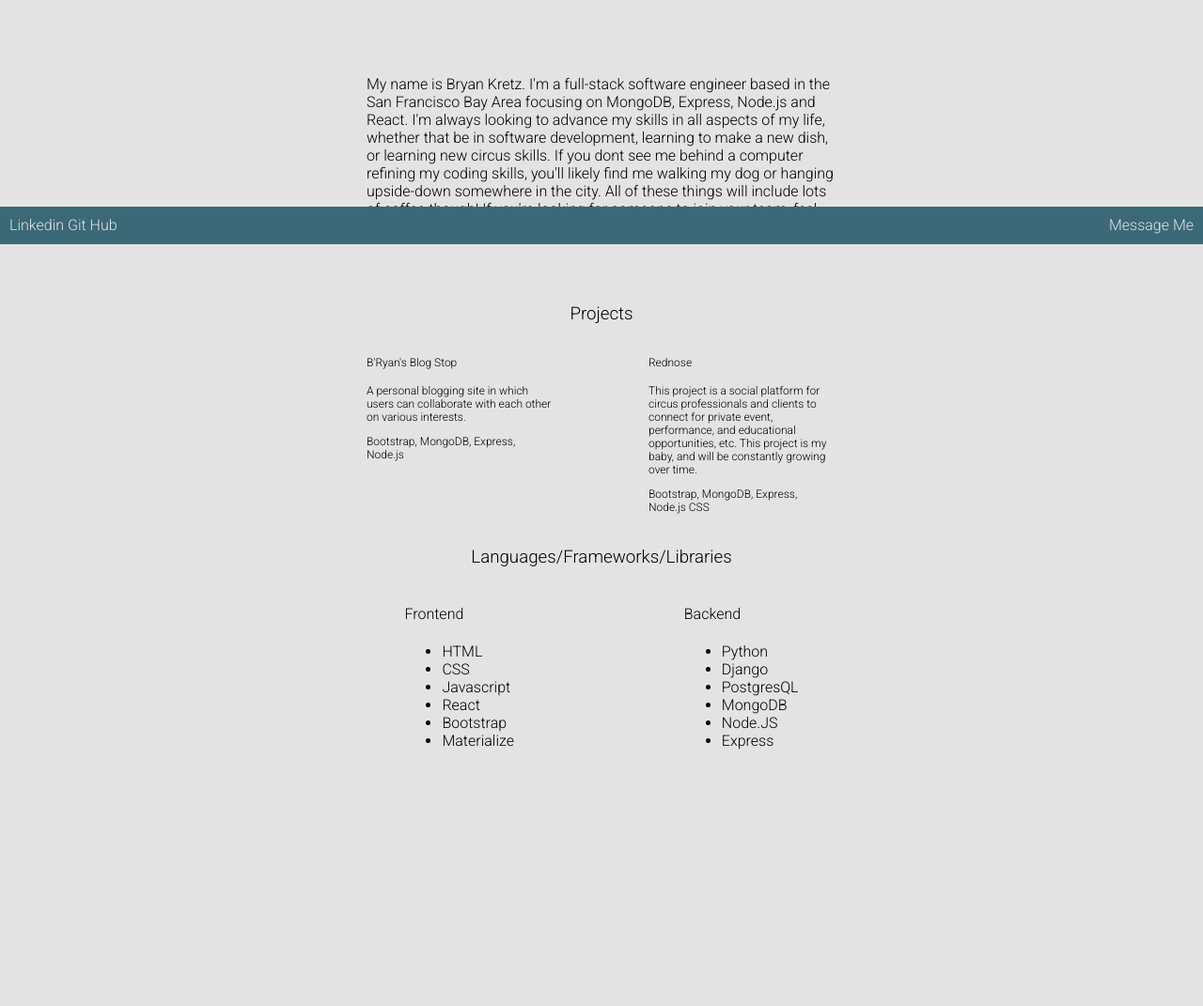
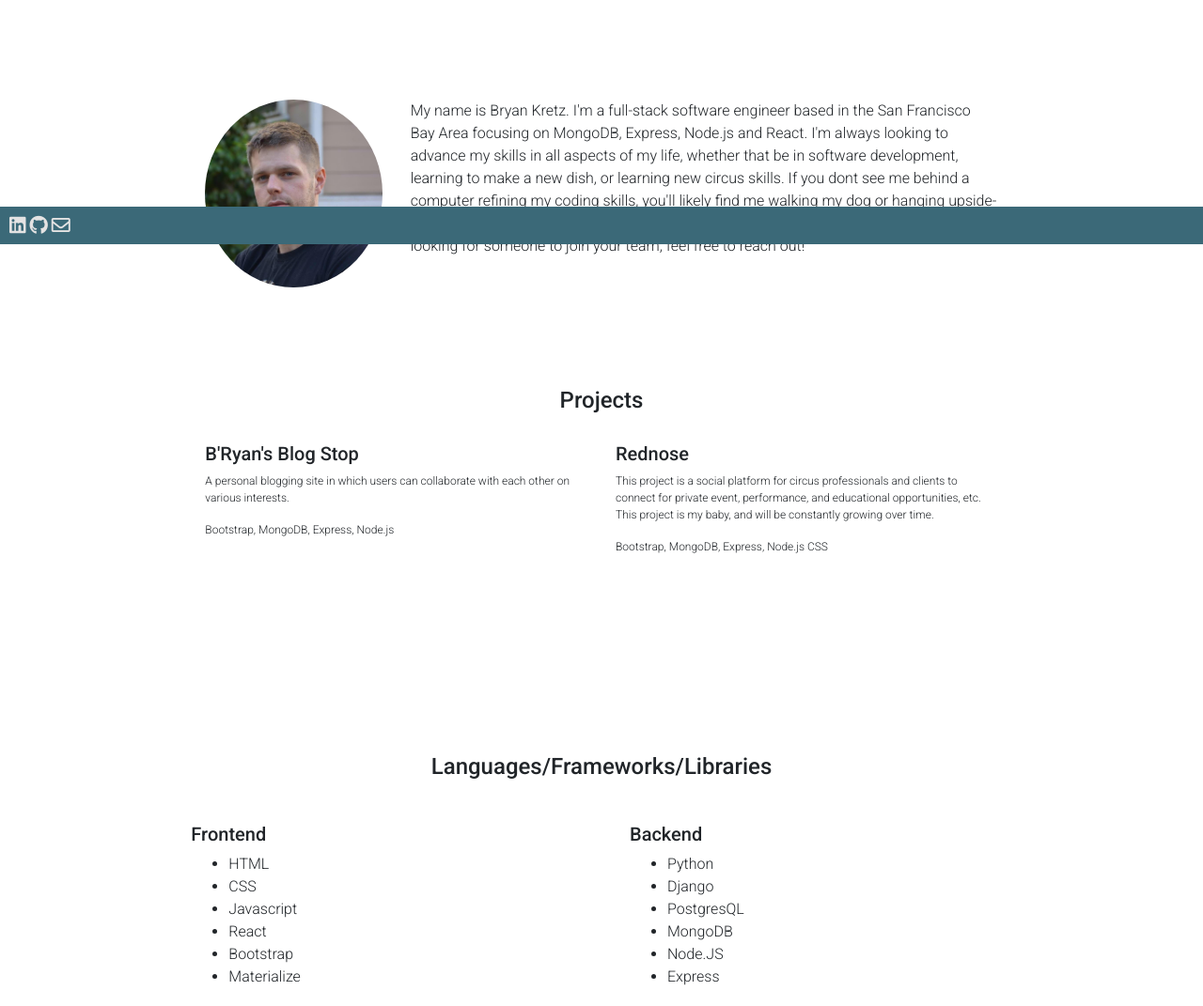
Before and after one commit to kretzbryan/portfolio, a plain HTML site: page index.html in a window 1280 px wide. Shown: the part 540-1611 px from the top of the page at 94% size. Before the commit the page ends 1354 px from the top, so only its background shows below. Drawn offline with nearby package versions, Linux system fonts and the light colour scheme.

Commit message:
organization of page

```diff
--- a/index.html
+++ b/index.html
@@ -3,6 +3,12 @@
 <head>
     <link rel="stylesheet" href="styles/main.css">
     <link href="https://fonts.googleapis.com/css2?family=Roboto:wght@300;400;500;700&display=swap" rel="stylesheet">
+    <link rel="stylesheet" href="https://stackpath.bootstrapcdn.com/bootstrap/4.5.0/css/bootstrap.min.css" integrity="sha384-9aIt2nRpC12Uk9gS9baDl411NQApFmC26EwAOH8WgZl5MYYxFfc+NcPb1dKGj7Sk" crossorigin="anonymous">
+    <link rel="stylesheet" href="https://use.fontawesome.com/releases/v5.14.0/css/all.css" integrity="sha384-HzLeBuhoNPvSl5KYnjx0BT+WB0QEEqLprO+NBkkk5gbc67FTaL7XIGa2w1L0Xbgc" crossorigin="anonymous">
+    <script src="https://code.jquery.com/jquery-3.5.1.slim.min.js" integrity="sha384-DfXdz2htPH0lsSSs5nCTpuj/zy4C+OGpamoFVy38MVBnE+IbbVYUew+OrCXaRkfj" crossorigin="anonymous"></script>
+    <script src="https://cdn.jsdelivr.net/npm/popper.js@1.16.0/dist/umd/popper.min.js" integrity="sha384-Q6E9RHvbIyZFJoft+2mJbHaEWldlvI9IOYy5n3zV9zzTtmI3UksdQRVvoxMfooAo" crossorigin="anonymous"></script>
+    <script src="https://stackpath.bootstrapcdn.com/bootstrap/4.5.0/js/bootstrap.min.js" integrity="sha384-OgVRvuATP1z7JjHLkuOU7Xw704+h835Lr+6QL9UvYjZE3Ipu6Tp75j7Bh/kR0JKI" crossorigin="anonymous"></script>
+
     <meta charset="UTF-8">
     <meta name="viewport" content="width=device-width, initial-scale=1.0">
     <title>Document</title>
@@ -11,32 +17,33 @@
     <header class="header__nav">
         <p class='page__title'>Bryan Kretz | Software Engineer</p>
         <div class="nav__container">
-            <a href="#about">About Me</a>
-            <a href="#projects">Projects</a>
-            <a href="#resume">Resume</a>
+            <a class='nav-link' href="#about">About Me</a>
+            <a class='nav-link' href="#projects">Projects</a>
+            <a class='nav-link' href="#resume">Resume</a>
         </div>
     </header>
     <img class='landscape' src="images/sf-landscape.jpg" alt="">
-    <section class="about__container">
-        <p id='about'>My name is Bryan Kretz. I'm a full-stack software engineer based in the San Francisco Bay Area focusing on MongoDB, Express, Node.js and React. I'm always looking to advance my skills in all aspects of my life, whether that be in software development, learning to make a new dish, or learning new circus skills. If you dont see me behind a computer refining my coding skills, you'll likely find me walking my dog or hanging upside-down somewhere in the city. All of these things will include lots of coffee though! If you're looking for someone to join your team, feel free to reach out!</p>
+    <section class="row about__container" id='about'>
+        <img class='col-2 headshot' src="images/headshot.jpg" alt="">
+        <p class='col-6' >My name is Bryan Kretz. I'm a full-stack software engineer based in the San Francisco Bay Area focusing on MongoDB, Express, Node.js and React. I'm always looking to advance my skills in all aspects of my life, whether that be in software development, learning to make a new dish, or learning new circus skills. If you dont see me behind a computer refining my coding skills, you'll likely find me walking my dog or hanging upside-down somewhere in the city. All of these things will include lots of coffee though! If you're looking for someone to join your team, feel free to reach out!</p>
     </section>
-    <h3 class='section__title'>Projects</h3>
-    <section class="project__container">
-    <div class="project__card">
-        <h4>B'Ryan's Blog Stop</h4>
+    <h4 id='projects'class='section__title'>Projects</h4>
+    <section class="project__container row">
+    <div class="col-4 project__card">
+        <h5>B'Ryan's Blog Stop</h5>
         <p>A personal blogging site in which users can collaborate with each other on various interests.</p>
         <p>Bootstrap, MongoDB, Express, Node.js</p>
     </div>
-    <div class="project__card">
-        <h4>Rednose</h4>
+    <div class="col-4 project__card">
+        <h5>Rednose</h5>
         <p>This project is a social platform for circus professionals and clients to connect for private event, performance, and educational opportunities, etc. This project is my baby, and will be constantly growing over time. </p>
         <p>Bootstrap, MongoDB, Express, Node.js CSS</p>
     </div>
     </section>
-    <h3 class="section__title"> Languages/Frameworks/Libraries </h3>
-    <section class="skill__container">
-        <div class="skill__card">
-            <h4>Frontend</h4>
+    <h4 class="section__title"> Languages/Frameworks/Libraries </h4>
+    <section class="row skill__container">
+        <div class="col-4 skill__card">
+            <h5>Frontend</h5>
             <ul>
                 <li>HTML</li>
                 <li>CSS</li>
@@ -46,8 +53,8 @@
                 <li>Materialize</li>
             </ul>
         </div>
-        <div class="skill__card">
-            <h4>Backend</h4>
+        <div class="col-4 skill__card">
+            <h5>Backend</h5>
             <ul>
                 <li>Python</li>
                 <li>Django</li>
@@ -61,16 +68,16 @@
 
     <footer class='footer__nav'>
         <div class="external__link__container">
-            <a href="https://www.linkedin.com/in/bryan-kretz/" class="external__link" target="_blank">Linkedin</a>
-            <a href="https://github.com/kretzbryan" class="external__link" target="_blank">Git Hub</a>
+            <a href="https://www.linkedin.com/in/bryan-kretz/" class="external__link" target="_blank">
+                <i class="fab fa-linkedin"></i>
+            </a>
+            <a href="https://github.com/kretzbryan" class="external__link" target="_blank">
+                <i class="fab fa-github"></i>
+            </a>
+            <a href="mailto:kretzbryan@gmail.com" class="external__link" target="_blank">
+                <i class="far fa-envelope"></i>
+            </a>
         </div>
-        <form class='message__form' action="#">
-            <label for="email">Email Address:</label>
-            <input type="text" name="email">
-            <label for="message">Message:</label>
-            <textarea name="message" cols="30" rows="10"></textarea>
-        </form>
-        <a href="#" class="message__form__link">Message Me</a>
     </footer>
 </body>
 </html>
--- a/styles/main.css
+++ b/styles/main.css
@@ -21,8 +21,8 @@ html {
     height: 100vh;
 }
 
-a {
-    text-decoration: none;
+i.fab, i.far {
+    font-size: 20px;
     color: #e4e3e3;
 }
 
@@ -33,40 +33,54 @@ a {
     top: 0px;
     background-color: #3b6978;
     color: #e4e3e3;
-    padding: 10px 10px;
+    z-index: 1;
 }
 
 .page__title {
     float: left;
-    margin: auto;
-    font-size: 20px;
+    margin: 0;
+    font-size: 18px;
+    padding: 5px 10px;
 }
 
 .nav__container {
+    display: flex;
     float: right;
 }
 
+a.nav-link{
+    height:100%;
+    font-size: 18px;
+    padding: 5px 10px;
+    color: #e4e3e3;
+}
+
 .about__container {
-    width: 500px;
-    height: 300px;
-    margin: 0 auto;
-    padding-top: 60px;
+    display: flex;
+    justify-content: center;
+    margin: 50px auto;
+    padding-top: 7vh;
 }
 
 .section__title {
     text-align: center;
+    margin-bottom: 0px;
+    padding-top: 7vh;
 }
 .project__container, .skill__container {
-    width: 600px;
-    margin: 0 auto;
+    margin: 30px auto 75px;
     display: flex;
-    justify-content: space-around;
+    justify-content: center;
 }
 
 .project__card {
     font-size: 12px;
     width: 200px;
     height: 200px;
+}
+
+.skill__card {
+    margin: 15px;
 }
 
 footer {
@@ -76,6 +90,7 @@ footer {
     bottom: 0px;
     background-color: #3b6978;
     padding: 10px 10px;
+    z-index: 1;
 }
 
 .message__form {
@@ -95,3 +110,10 @@ footer {
     width: 100vw;
     object-fit: cover;
 }
+
+.headshot {
+    height: 200px;
+    width: 175px;
+    border-radius: 100%;
+    object-fit: cover;
+}
```
Also changed, not shown: images/headshot.jpg (added).
